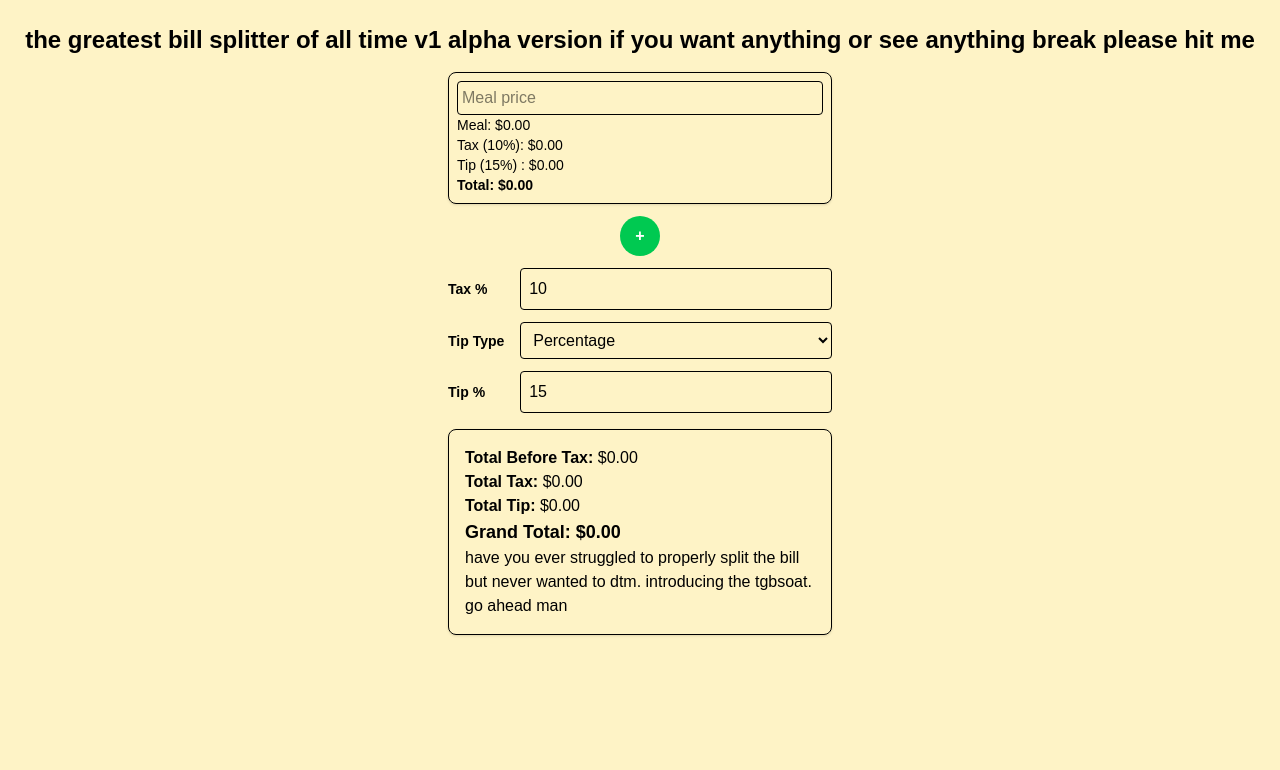
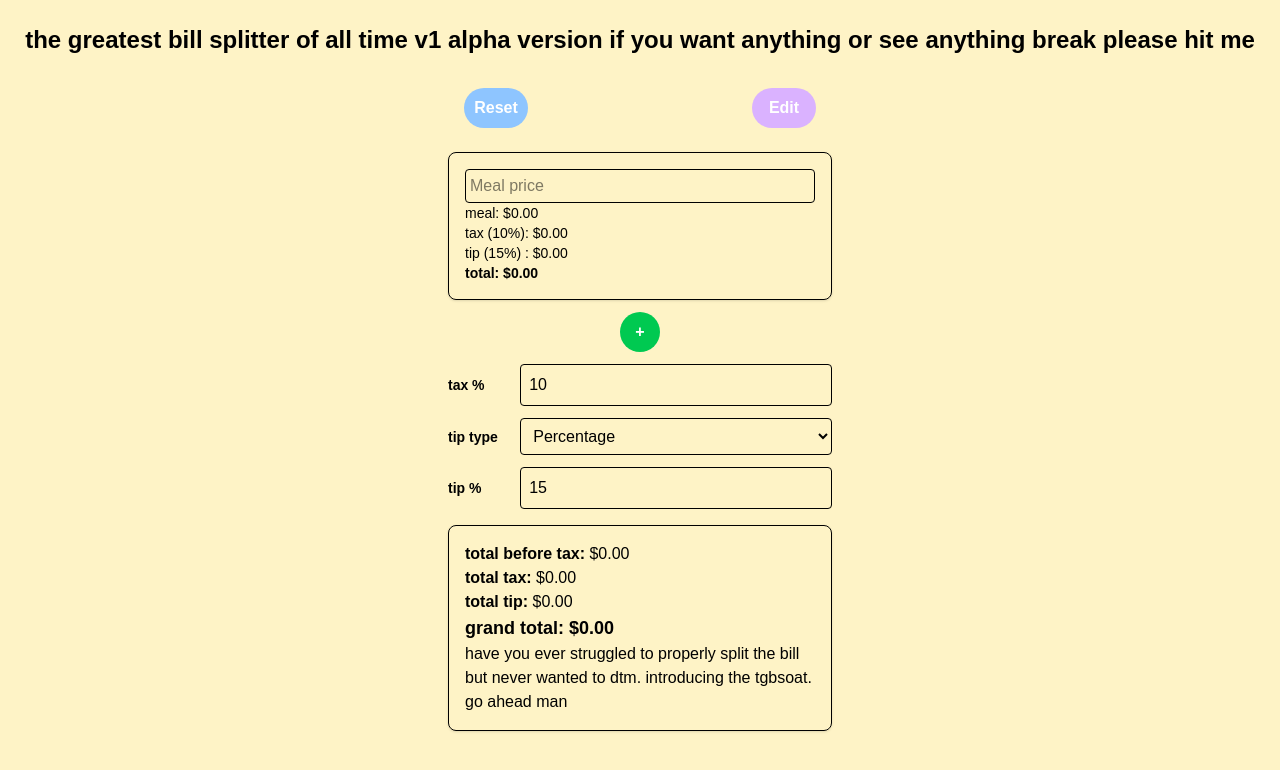
Before and after one commit to christran60/tgbsoat, a Next.js app: page / in a window 1280 px wide. Shown: the top 770 px of the page. Built offline with nearby package versions, Linux system fonts and the light colour scheme.

Commit message:
feat: added reset, edit buttons

```diff
--- a/app/page.tsx
+++ b/app/page.tsx
@@ -2,17 +2,17 @@
 
 import { useState } from "react";
 
-// Define the type for the meal object
 type Meal = {
   price: string;
 };
 
 export default function Home() {
-  // Specify the type for the meals state as an array of Meal objects
   const [meals, setMeals] = useState<Meal[]>([{ price: "" }]);
-  const [tax, setTax] = useState(10); // Default 10% tax
-  const [tip, setTip] = useState(15); // Default 15% tip
-  const [tipType, setTipType] = useState<"percentage" | "cash">("percentage"); // Option to choose tip type
+  const [tax, setTax] = useState(10);
+  const [tip, setTip] = useState(15);
+  const [tipType, setTipType] = useState<"percentage" | "cash">("percentage");
+  const [isModalOpen, setIsModalOpen] = useState(false);
+  const [isEditing, setIsEditing] = useState(false); // state to track edit mode
 
   const handleMealChange = (index: number, value: string) => {
     const updatedMeals = [...meals];
@@ -24,30 +24,42 @@ export default function Home() {
     setMeals([...meals, { price: "" }]);
   };
 
+  const deleteMeal = (index: number) => {
+    if (meals.length > 1) {
+      const updatedMeals = meals.filter((_, idx) => idx !== index);
+      setMeals(updatedMeals);
+    }
+  };
+
   const totalBeforeTax = meals.reduce(
     (acc, meal) => acc + (parseFloat(meal.price) || 0),
     0
   );
 
-  // Calculate tax and tip, safely defaulting to 0 if they are null or empty
   const totalTaxAmount = (totalBeforeTax * (tax || 0)) / 100;
   let totalTipAmount = 0;
 
   if (tipType === "percentage") {
     totalTipAmount = (totalBeforeTax * (tip || 0)) / 100;
   } else if (tipType === "cash") {
-    totalTipAmount = tip || 0; // Use the exact cash value if tip is set to cash
+    totalTipAmount = tip || 0;
   }
 
-  // Calculate the total meal cost with tax and tip
   const totalWithTaxAndTip = totalBeforeTax + totalTaxAmount + totalTipAmount;
 
-  // Distribute the cash tip based on the percentage of each meal
   const mealTips = meals.map((meal) => {
     const mealPrice = parseFloat(meal.price) || 0;
-    const mealPercentage = mealPrice / totalBeforeTax; // Percentage of the total price
-    return mealPercentage * totalTipAmount; // Cash tip for each meal based on its percentage
+    const mealPercentage = mealPrice / totalBeforeTax;
+    return mealPercentage * totalTipAmount;
   });
+
+  const handleReset = () => {
+    setMeals([{ price: "" }]);
+    setTax(10);
+    setTip(15);
+    setTipType("percentage");
+    setIsModalOpen(false);
+  };
 
   return (
     <div className="min-h-screen flex flex-col items-center p-4 sm:p-6 bg-amber-100 text-black">
@@ -55,7 +67,25 @@ export default function Home() {
         the greatest bill splitter of all time v1 alpha version if you want
         anything or see anything break please hit me
       </h1>
-      <div className="w-full max-w-sm space-y-3">
+      <div className="w-full max-w-sm space-y-3 relative">
+        <div className="mb-20">
+          {/* Reset Button at top left */}
+          <button
+            onClick={() => setIsModalOpen(true)}
+            className="absolute top-4 left-4 w-16 h-10 flex items-center justify-center bg-blue-300 rounded-full font-semibold hover:bg-blue-400 focus:outline-none text-white"
+          >
+            Reset
+          </button>
+
+          {/* Edit Button at top right */}
+          <button
+            onClick={() => setIsEditing((prev) => !prev)}
+            className="absolute top-4 right-4 w-16 h-10 flex items-center justify-center bg-purple-300 rounded-full font-semibold hover:bg-purple-400  text-white"
+          >
+            {isEditing ? "Done" : "Edit"}
+          </button>
+        </div>
+
         {meals.map((meal, index) => {
           const price = parseFloat(meal.price) || 0;
           const taxAmount = (price * (tax || 0)) / 100;
@@ -64,7 +94,7 @@ export default function Home() {
           if (tipType === "percentage") {
             mealTipAmount = (price * (tip || 0)) / 100;
           } else if (tipType === "cash") {
-            mealTipAmount = mealTips[index] || 0; // Get the proportional cash tip for the meal
+            mealTipAmount = mealTips[index] || 0;
           }
 
           const totalMealCost = price + taxAmount + mealTipAmount;
@@ -72,8 +102,9 @@ export default function Home() {
           return (
             <div
               key={index}
-              className="p-2 border rounded-lg shadow-sm bg-opacity-20"
+              className="p-4 border rounded-lg shadow-sm bg-opacity-20 flex justify-between relative"
             >
+              <div className="w-full">
                 <input
                   type="number"
                   placeholder="Meal price"
@@ -81,20 +112,32 @@ export default function Home() {
                   onChange={(e) => handleMealChange(index, e.target.value)}
                   className="w-full p-1 border rounded focus:outline-none focus:ring-2 focus:ring-white bg-transparent text-black"
                 />
-              <p className="text-sm">Meal: ${price.toFixed(2)}</p>
+                <p className="text-sm">meal: ${price.toFixed(2)}</p>
                 <p className="text-sm">
-                Tax ({tax}%): ${taxAmount.toFixed(2)}
+                  tax ({tax}%): ${taxAmount.toFixed(2)}
                 </p>
                 <p className="text-sm">
-                Tip ({tipType === "percentage" ? `${tip}%` : `$${tip}`}) : $
+                  tip ({tipType === "percentage" ? `${tip}%` : `$${tip}`}) : $
                   {mealTipAmount.toFixed(2)}
                 </p>
                 <p className="font-bold text-sm">
-                Total: ${totalMealCost.toFixed(2)}
+                  total: ${totalMealCost.toFixed(2)}
                 </p>
+              </div>
+
+              {/* Subtract button (same style as Add) */}
+              {isEditing && meals.length > 1 && (
+                <button
+                  onClick={() => deleteMeal(index)}
+                  className="w-10 h-10 flex items-center justify-center bg-red-300 rounded-full font-semibold hover:bg-red-400 focus:outline-none  text-white ml-2"
+                >
+                  -
+                </button>
+              )}
             </div>
           );
         })}
+
         <button
           onClick={addMeal}
           className="w-10 h-10 flex items-center justify-center bg-green-500 rounded-full font-semibold hover:bg-green-600 focus:outline-none focus:ring-2 focus:ring-green-700 mx-auto text-white"
@@ -104,17 +147,17 @@ export default function Home() {
 
         <div className="flex items-center space-x-2">
           <label htmlFor="tax" className="w-20 text-sm font-semibold">
-            Tax %
+            tax %
           </label>
           <input
             id="tax"
             type="number"
-            value={tax === 0 ? "" : tax} // Show empty string if tax is 0
+            value={tax === 0 ? "" : tax}
             onChange={(e) => {
               const value = e.target.value;
               setTax(
                 value === "" || parseFloat(value) < 0 ? 0 : parseFloat(value)
-              ); // Prevent negative values
+              );
             }}
             className="w-full p-2 border rounded focus:outline-none focus:ring-2 focus:ring-white bg-transparent"
             placeholder="Tax %"
@@ -123,7 +166,7 @@ export default function Home() {
 
         <div className="flex items-center space-x-2">
           <label htmlFor="tipType" className="w-20 text-sm font-semibold">
-            Tip Type
+            tip type
           </label>
           <select
             id="tipType"
@@ -140,17 +183,17 @@ export default function Home() {
 
         <div className="flex items-center space-x-2">
           <label htmlFor="tip" className="w-20 text-sm font-semibold">
-            Tip {tipType === "percentage" ? "%" : "$"}
+            tip {tipType === "percentage" ? "%" : "$"}
           </label>
           <input
             id="tip"
             type="number"
-            value={tipType === "cash" ? tip : tip === 0 ? "" : tip} // Show empty string if tip is 0 in percentage mode
+            value={tipType === "cash" ? tip : tip === 0 ? "" : tip}
             onChange={(e) => {
               const value = e.target.value;
               setTip(
                 value === "" || parseFloat(value) < 0 ? 0 : parseFloat(value)
-              ); // Prevent negative values
+              );
             }}
             className="w-full p-2 border rounded focus:outline-none focus:ring-2 focus:ring-black bg-transparent"
             placeholder={tipType === "percentage" ? "Tip %" : "Cash Value"}
@@ -159,23 +202,46 @@ export default function Home() {
 
         <div className="mt-4 p-4 border rounded-lg shadow-sm bg-opacity-20">
           <p>
-            <strong>Total Before Tax:</strong> ${totalBeforeTax.toFixed(2)}
+            <strong>total before tax:</strong> ${totalBeforeTax.toFixed(2)}
           </p>
           <p>
-            <strong>Total Tax:</strong> ${totalTaxAmount.toFixed(2)}
+            <strong>total tax:</strong> ${totalTaxAmount.toFixed(2)}
           </p>
           <p>
-            <strong>Total Tip:</strong> ${totalTipAmount.toFixed(2)}
+            <strong>total tip:</strong> ${totalTipAmount.toFixed(2)}
           </p>
           <p className="font-bold text-lg">
-            Grand Total: ${totalWithTaxAndTip.toFixed(2)}
+            grand total: ${totalWithTaxAndTip.toFixed(2)}
           </p>
-          <div>
+          <p>
             have you ever struggled to properly split the bill but never wanted
             to dtm. introducing the tgbsoat. go ahead man{" "}
+          </p>
+        </div>
+      </div>
+
+      {isModalOpen && (
+        <div className="fixed inset-0 flex items-center backdrop-blur-xs justify-center">
+          <div className="bg-white p-6 rounded-lg  shadow-lg">
+            <h2 className="text-xl font-semibold mb-4">hang on now</h2>
+            <p>do you really want to reset all the stuff</p>
+            <div className="mt-4 flex space-x-4">
+              <button
+                onClick={handleReset}
+                className="px-4 py-2 bg-green-300 text-white rounded hover:bg-green-400"
+              >
+                yessss
+              </button>
+              <button
+                onClick={() => setIsModalOpen(false)}
+                className="px-4 py-2 bg-pink-300 text-white rounded hover:bg-pink-400"
+              >
+                nooooo
+              </button>
             </div>
           </div>
         </div>
+      )}
     </div>
   );
 }
```
Lines whose indentation alone changed are shown as unchanged.
